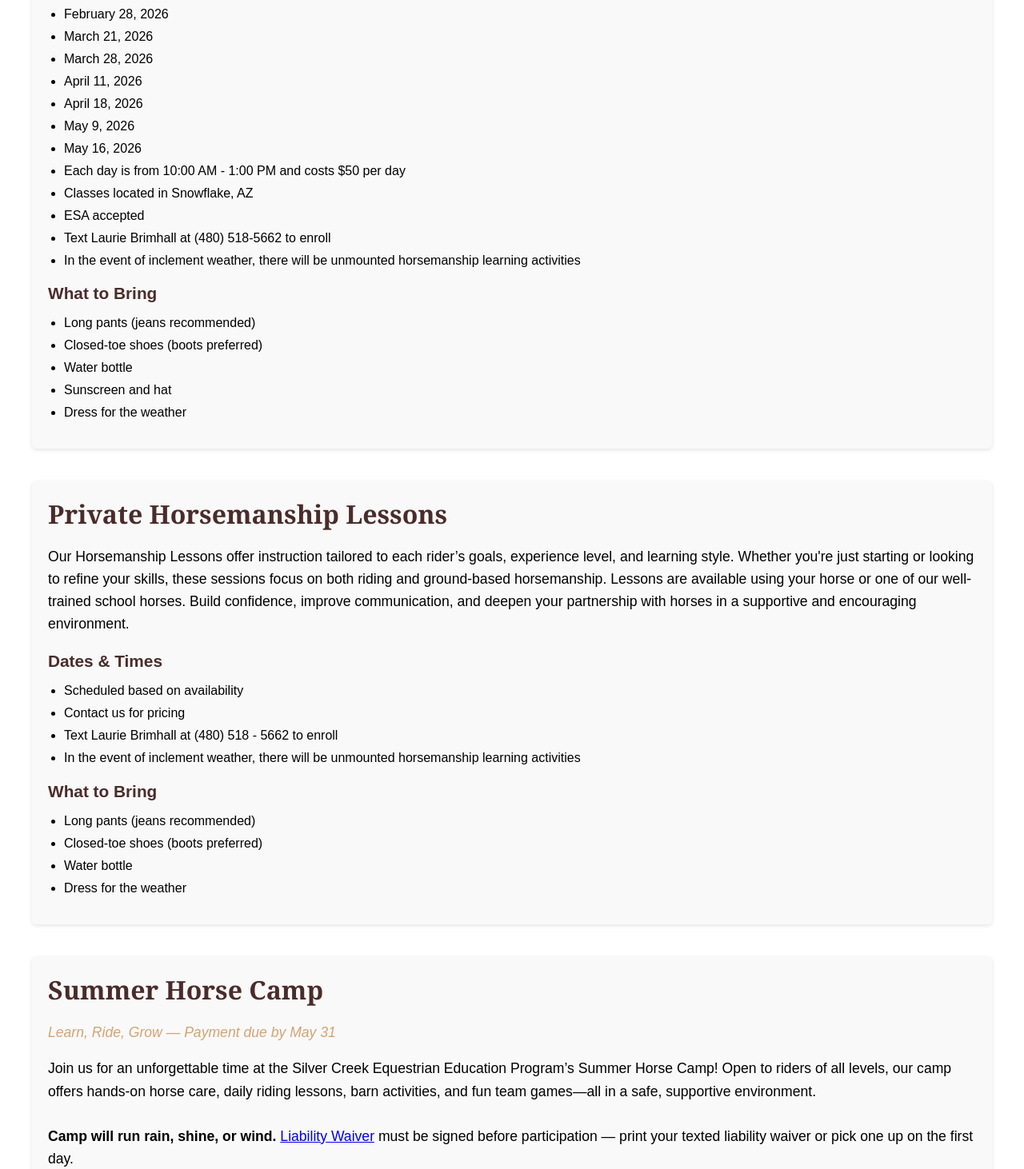
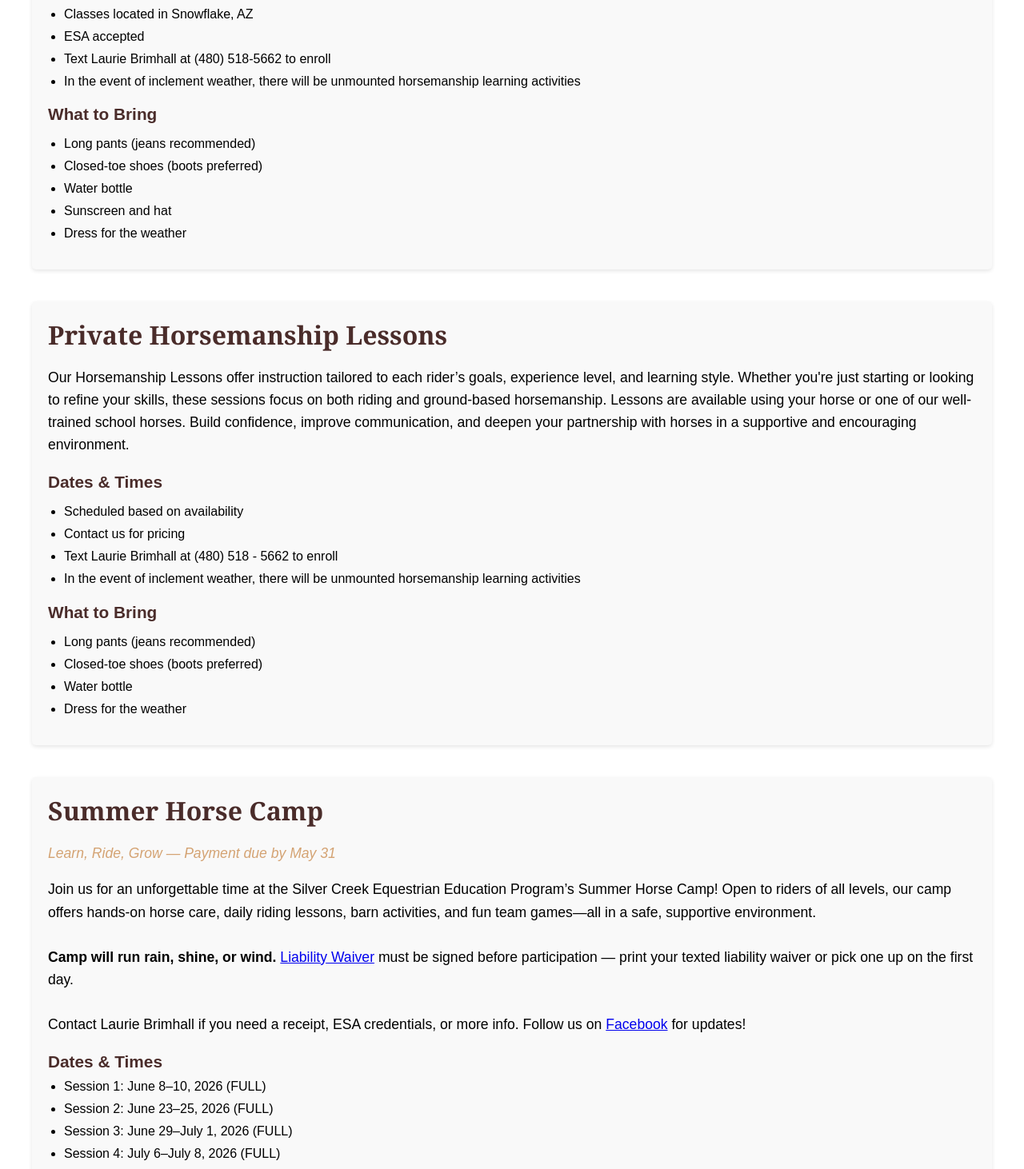
Before and after one commit to harrisonoakess/SCEEP, a React (Create React App) app in the folder client/: page /programs in a window 1280 px wide. Shown: the part 608-2070 px from the top of the page at 80% size. Built offline with nearby package versions, Linux system fonts and the light colour scheme.

Commit message:
updated wording

```diff
--- a/client/src/pages/HomeschoolPrograms.js
+++ b/client/src/pages/HomeschoolPrograms.js
@@ -77,11 +77,11 @@
   id="farm-school"
   title="Farm School Classes"
   tagline="Real farm experiences for ages 5–16"
-  description="Give your child the chance to learn, grow, and explore through real farm experiences! Our Farm School classes blend animal care, gardening, literacy, science, and creativity into a fun and engaging outdoor learning environment. Instructors: Kari Whipple and Kryi Wood"
+  description="Give your child the chance to learn, grow, and explore through real farm experiences! Our Farm School classes blend animal care, gardening, literacy, science, and creativity into a fun and engaging outdoor learning environment. Instructors: Kari Whipple and Tansey Hall"
   dates={[
   <li key="fs-meets" className="sub-date">- Classes meet 4 times per month</li>,
   <li key="fs-fee" className="sub-date">- Class fee: $80 per month</li>,
-  <li key="fs-supply" className="sub-date">- Supply fee: $30 (due at registration, nonrefundable)</li>,
+  <li key="fs-supply" className="sub-date">- Supply fee: $40 (due at registration, nonrefundable)</li>,
   <li key="fs-esa" className="sub-date">- ESA accepted for all programs</li>,
 
   <li key="fs-mon-5-9" className="farm-school-time-row farm-school-day-start">
--- a/client/src/pages/Programs.js
+++ b/client/src/pages/Programs.js
@@ -141,16 +141,8 @@
         tagline="Saddle up and start your horse journey—fun for all ages!"
         description="Spend a fun-filled 3 hours at the farm getting to know our amazing horses! This hands-on experience includes a riding lesson, horse care activities, and plenty of time to connect with the animals in a relaxed, supportive environment. Whether you're new to horses or just want more time in the barn, 'Day at the Farm' is a perfect way to learn, explore, and enjoy the magic of horses. This program is geared for ages five and older."
         dates={[
-          'January 10, 2026',
-          'January 24, 2026',
-          'February 7, 2026',
-          'February 28, 2026',
-          'March 21, 2026',
-          'March 28, 2026',
-          'April 11, 2026',
-          'April 18, 2026',
-          'May 9, 2026',
-          'May 16, 2026',
+          'Fall dates coming soon',
+          '\t',
           'Each day is from 10:00 AM - 1:00 PM and costs $50 per day',
           'Classes located in Snowflake, AZ',
           'ESA accepted',
@@ -220,8 +212,9 @@
             'Session 1: June 8–10, 2026 (FULL)',
             'Session 2: June 23–25, 2026 (FULL)',
             'Session 3: June 29–July 1, 2026 (FULL)',
-            'Session 4: July 6–July 8, 2026',
-            'Session 5: July 13–July 15, 2026',
+            'Session 4: July 6–July 8, 2026 (FULL)',
+            'Session 5: July 13–July 15, 2026 (FULL)',
+            'Contact Laurie Brimhall at (480) 518-5662 to be put on a waiting list',
           ],
           lines: ['Each session includes:'],
           subBullets: [
@@ -257,22 +250,17 @@
         tagline="After School Pony Pals — Ride, learn, and explore with friends!"
         description="After School Pony Pals is a fun and educational program that meets each week. This is a perfect program for young horse lovers who want to deepen their understanding and skills. Each participant is assigned their own horse to care for and ride during the session. Activities include both mounted and unmounted learning including riding lessons, trail rides, grooming, feeding, stall cleaning, and groundwork. Pony Pals helps build confidence, responsibility, and a strong bond between rider and horse in a supportive and hands-on environment."
         dates={[
-          <li key="mon">Mondays 4:00 pm - 6:00 pm</li>,
-          <li key="mon-1" className="sub-date"> August - May</li>,
-          <li key="mon-2" className="sub-date"> 4 classes per month</li>,
-          <li key="mon-3" className="sub-date"> $150 per month</li>,
-          <li key="mon-4" className="sub-date"> limited availability</li>,
 
           <li key="tues" style={{ marginTop: '1em' }}>Tuesdays 4:00 pm - 6:00 pm</li>,
           <li key="tues-1" className="sub-date"> August - May</li>,
           <li key="tues-2" className="sub-date"> 4 classes per month</li>,
-          <li key="tues-3" className="sub-date"> $150 per month</li>,
+          <li key="tues-3" className="sub-date"> $200 per month</li>,
           <li key="tues-4" className="sub-date"> limited availability</li>,
 
           <li key="wed" style={{ marginTop: '1em' }}>Thursdays 4:00 pm - 6:00 pm</li>,
           <li key="wed-1" className="sub-date"> August - May</li>,
           <li key="wed-2" className="sub-date">- 4 classes per month</li>,
-          <li key="wed-3" className="sub-date">- $150 per month</li>,
+          <li key="wed-3" className="sub-date">- $200 per month</li>,
           <li key="wed-4" className="sub-date">- limited availability</li>,
 
           <li key="adv" style={{ marginTop: '1em' }}>In the event of inclement weather, there will be unmounted horsemanship learning activities</li>
```
